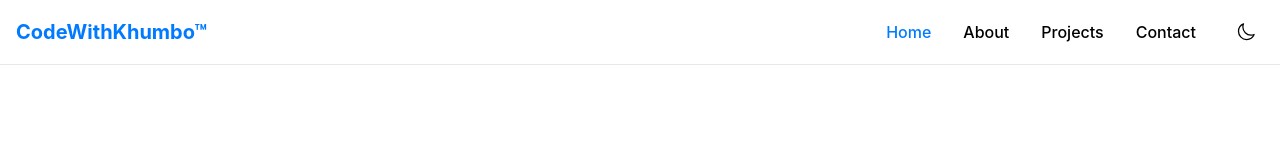
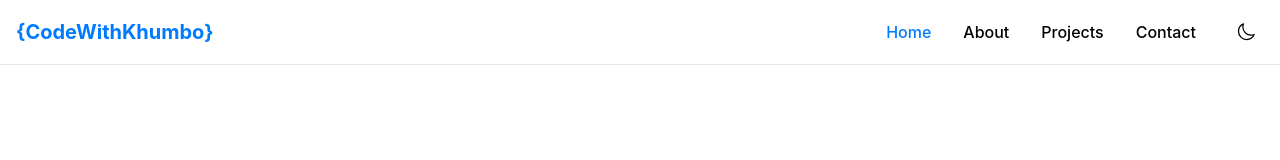
Before and after one commit to khumbolamulungu/codewithkhumbo, a Next.js app: page / in a window 1280 px wide. Shown: the top 160 px of the page. Built offline with nearby package versions, Linux system fonts and the light colour scheme.

Commit message:
updated the navbar text

```diff
--- a/app/components/NavBar.tsx
+++ b/app/components/NavBar.tsx
@@ -27,7 +27,7 @@
             <div className="container max-w-7xl mx-auto px-4">
                 {/* desktop */}
                 <div className="flex items-center justify-between h-16">
-                    <Link href="/" className="text-xl text-primary font-bold">CodeWithKhumbo&trade;</Link>
+                    <Link href="/" className="text-xl text-primary font-bold">{"{"}CodeWithKhumbo{"}"}</Link>
 
                     {/* desktop menu items */}
                     <div className="hidden md:flex items-center space-x-8">
```
